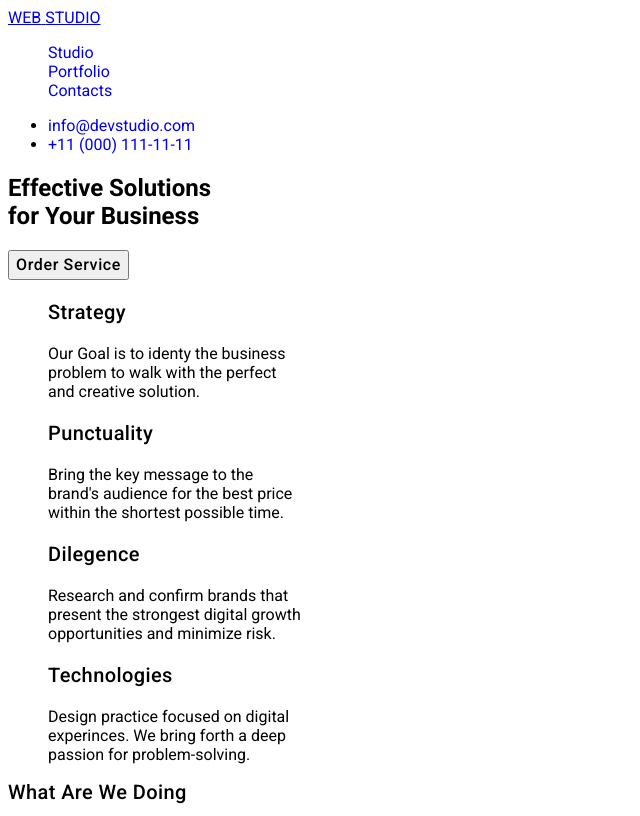
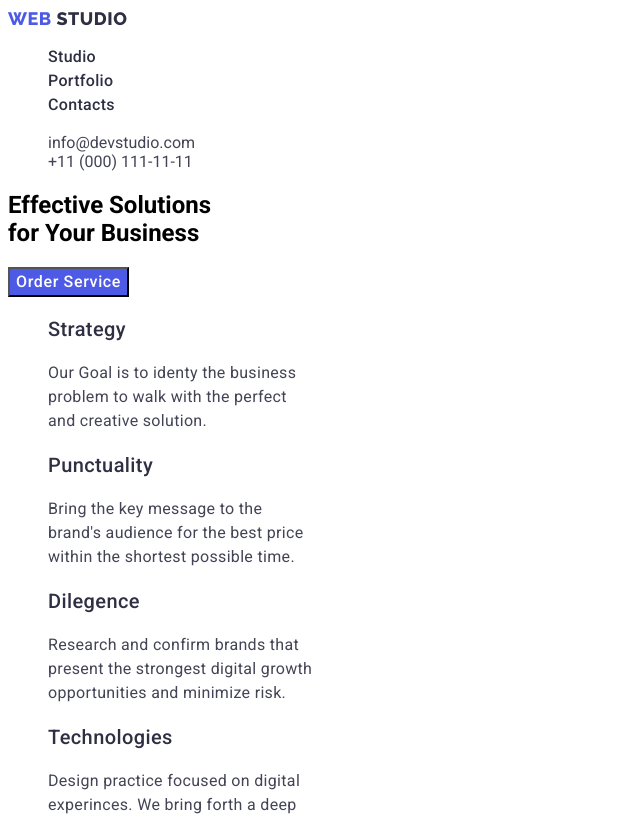
Before and after one commit to GianChurchill/goit-markup-hw-02, a plain HTML site: page index.html in a window 1280 px wide. Shown: the top 816 px of the page, without its empty margins (0-640 px from the left). Drawn offline with Linux system fonts and the light colour scheme.

Commit message:
Update hw02

```diff
--- a/css/style.css
+++ b/css/style.css
@@ -1,4 +1,16 @@
 @import url("https://fonts.googleapis.com/css2?family=Raleway:wght@800&family=Roboto:wght@400;500;700;900&display=swap");
+
+:root {
+  --primary-iris-color: #4d5ae5;
+  --primary-navyblue-color: #2e2f42;
+  --primary-slate-color: #434455;
+  --primary-orange-color: orange;
+  --primary-white-color: #fff;
+  --background-color-navyblue: #2e2f42;
+  --background-color-white: #fff;
+  --background-color-cloud: #f4f4fd;
+  --background-color-iris: #4d5ae5;
+}
 
 body {
   font-family: "Roboto", sans-serif;
@@ -11,9 +23,93 @@ body {
 .link {
   text-decoration: none;
 }
+/*Header*/
+.header {
+  background-color: var(--background-color-white);
+}
 
-.section-title {
-  font-family: "Roboto", sans-serif;
+.header-navigation {
+}
+.header-logo {
+  text-decoration: none;
+  list-style: none;
+  font-family: Raleway;
+  font-size: 18px;
+  font-style: normal;
+  font-weight: 800;
+  line-height: 21px; /* 116.667% */
+  letter-spacing: 0.54px;
+  text-transform: uppercase;
+}
+
+.header-logo1 {
+  color: var(--primary-iris-color);
+}
+
+.header-logo2 {
+  color: var(--background-color-navyblue);
+}
+.header-list {
+  font-size: 16px;
+  font-style: normal;
+  font-weight: 500;
+  line-height: 24px; /* 150% */
+  letter-spacing: 0.32px;
+}
+
+.header-item {
+  background-color: var(--background-color-white);
+}
+
+.header-link {
+  color: var(--primary-navyblue-color);
+  font-size: 16px;
+  font-style: normal;
+  font-weight: 500;
+  line-height: 24px; /* 150% */
+  letter-spacing: 0.32px;
+}
+
+.header-link:hover,
+.header-link:focus {
+  color: var(--primary-iris-color);
+}
+
+.header-address {
+  color: var(--primary-slate-color);
+}
+
+.header-address-link {
+  color: inherit;
+  font-size: 16px;
+  font-style: normal;
+  font-weight: 400;
+  line-height: 24px; /* 150% */
+  letter-spacing: 0.32px;
+}
+
+/*Section 1 Button*/
+.section-button {
+  background-color: var(--background-color-iris);
+}
+
+.button {
+  color: var(--primary-white-color);
+  font-family: inherit;
+  font-size: 16px;
+  font-style: normal;
+  font-weight: 500;
+  line-height: 24px; /* 150% */
+  letter-spacing: 0.64px;
+}
+
+/*Section 2 Categories*/
+.categories {
+  background-color: var(--background-color-white);
+}
+
+.categories-title {
+  color: var(--primary-navyblue-color);
   font-size: 20px;
   font-style: normal;
   font-weight: 500;
@@ -21,11 +117,83 @@ body {
   letter-spacing: 0.4px;
 }
 
-.button {
-  font-family: inherit;
+.categories-item-text {
+  color: var(--primary-slate-color);
   font-size: 16px;
   font-style: normal;
+  font-weight: 400;
+  line-height: 24px; /* 150% */
+  letter-spacing: 0.32px;
+}
+
+/*Section 3 Devices*/
+.devices {
+  background-color: var(--background-color-white);
+}
+
+.devices-title {
+  text-align: center;
+  color: var(--primary-navyblue-color);
+  font-size: 36px;
+  font-style: normal;
+  font-weight: 700;
+  line-height: 40px; /* 111.111% */
+  letter-spacing: 0.72px;
+  text-transform: capitalize;
+}
+
+.devices-item {
+}
+
+/*Section 4 Staffs*/
+.staffs {
+  background-color: var(--background-color-white);
+}
+
+.staffs-title {
+  text-align: center;
+  color: var(--primary-navyblue-color);
+  font-size: 36px;
+  font-style: normal;
+  font-weight: 700;
+  line-height: 40px; /* 111.111% */
+  letter-spacing: 0.72px;
+  text-transform: capitalize;
+}
+
+.staffs-item-title {
+  color: var(--primary-navyblue-color);
+  text-align: center;
+  font-size: 20px;
+  font-style: normal;
   font-weight: 500;
+  line-height: 24px; /* 120% */
+  letter-spacing: 0.4px;
+}
+
+.staffs-item-text {
+  color: var(--primary-navyblue-color);
+  text-align: center;
+  font-size: 16px;
+  font-style: normal;
+  font-weight: 400;
   line-height: 24px; /* 150% */
-  letter-spacing: 0.64px;
+  letter-spacing: 0.32px;
 }
+
+/*Footer*/
+.footer {
+  background-color: var(--background-color-navyblue);
+}
+
+.footer-logo {
+}
+
+.footer-text {
+  color: var(--primary-white-color);
+  font-size: 16px;
+  font-style: normal;
+  font-weight: 400;
+  line-height: 24px; /* 150% */
+  letter-spacing: 0.32px;
+}
--- a/index.html
+++ b/index.html
@@ -9,9 +9,9 @@
   <body>
     <header class="header">
       <nav class="header-navigation">
-        <a class="header logo" href="./index.html" class="webstudio-link">
-          <span class="WEB">WEB</span>
-          <span class="STUDIO">STUDIO</span>
+        <a class="header-logo" href="./index.html">
+          <span class="header-logo1">WEB</span>
+          <span class="header-logo2">STUDIO</span>
         </a>
 
         <ul class="header-list list">
@@ -21,9 +21,9 @@
         </ul>
       </nav>
 
-      <ul>
-        <li><a class="contacts-link link" href="mailto:info@devstudio.com">info@devstudio.com</a></li>
-        <li><a class="contacts-link link" href="tel:+110001111111">+11 (000) 111-11-11</a></li>
+      <ul class="header-address list">
+        <li><a class="header-address link" href="mailto:info@devstudio.com">info@devstudio.com</a></li>
+        <li><a class="header-address link" href="tel:+110001111111">+11 (000) 111-11-11</a></li>
       </ul>
     </header>
 
@@ -35,7 +35,7 @@
           for Your Business
         </h1>
 
-        <button class="section1-button button" type="button">Order Service</button>
+        <button class="section-button button" type="button">Order Service</button>
       </section>
 
       <!--Section 2-->
@@ -43,7 +43,7 @@
         <div>
           <ul class="categories-list list">
             <li class="categories-item">
-              <h3 class="categories-title section-title">Strategy</h3>
+              <h3 class="categories-title">Strategy</h3>
               <p class="categories-item-text">
                 Our Goal is to identy the business <br />
                 problem to walk with the perfect <br />
@@ -52,7 +52,7 @@
             </li>
 
             <li class="categories-item">
-              <h3 class="categories-title section-title">Punctuality</h3>
+              <h3 class="categories-title">Punctuality</h3>
               <p class="categories-item-text">
                 Bring the key message to the <br />
                 brand's audience for the best price <br />
@@ -61,7 +61,7 @@
             </li>
 
             <li class="categories-item">
-              <h3 class="categories-title section-title">Dilegence</h3>
+              <h3 class="categories-title">Dilegence</h3>
               <p class="categories-item-text">
                 Research and confirm brands that <br />
                 present the strongest digital growth <br />
@@ -70,7 +70,7 @@
             </li>
 
             <li class="categories-item">
-              <h3 class="categories-title section-title">Technologies</h3>
+              <h3 class="categories-title">Technologies</h3>
               <p class="categories-item-text">
                 Design practice focused on digital <br />
                 experinces. We bring forth a deep <br />
@@ -84,7 +84,7 @@
       <!--Section 3-->
       <section class="devices">
         <div>
-          <h2 class="devices-title section-title">What Are We Doing</h2>
+          <h2 class="devices-title">What Are We Doing</h2>
           <ul class="devices-list list">
             <li class="devices-item">
               <img src="images/img-1.jpg" alt="monitor" width="350" />
@@ -104,7 +104,7 @@
       <!--Section 4-->
       <section class="staffs">
         <div>
-          <h2 class="staffs-title section-title">Our Team</h2>
+          <h2 class="staffs-title">Our Team</h2>
           <ul class="staffs-list list">
             <li class="staffs-item">
               <img src="images/team-members/mark.jpg" width="350" />
@@ -138,7 +138,8 @@
     <!--Footer-->
     <footer class="footer">
       <div>
-        <a class="footer-link link" href="#">WEBSTUDIO</a>
+        <a class="footer-logo link" href="#">WEBSTUDIO</a>
+
 
         <p class="footer-text">
           Increase the flow of customers and <br />
```
